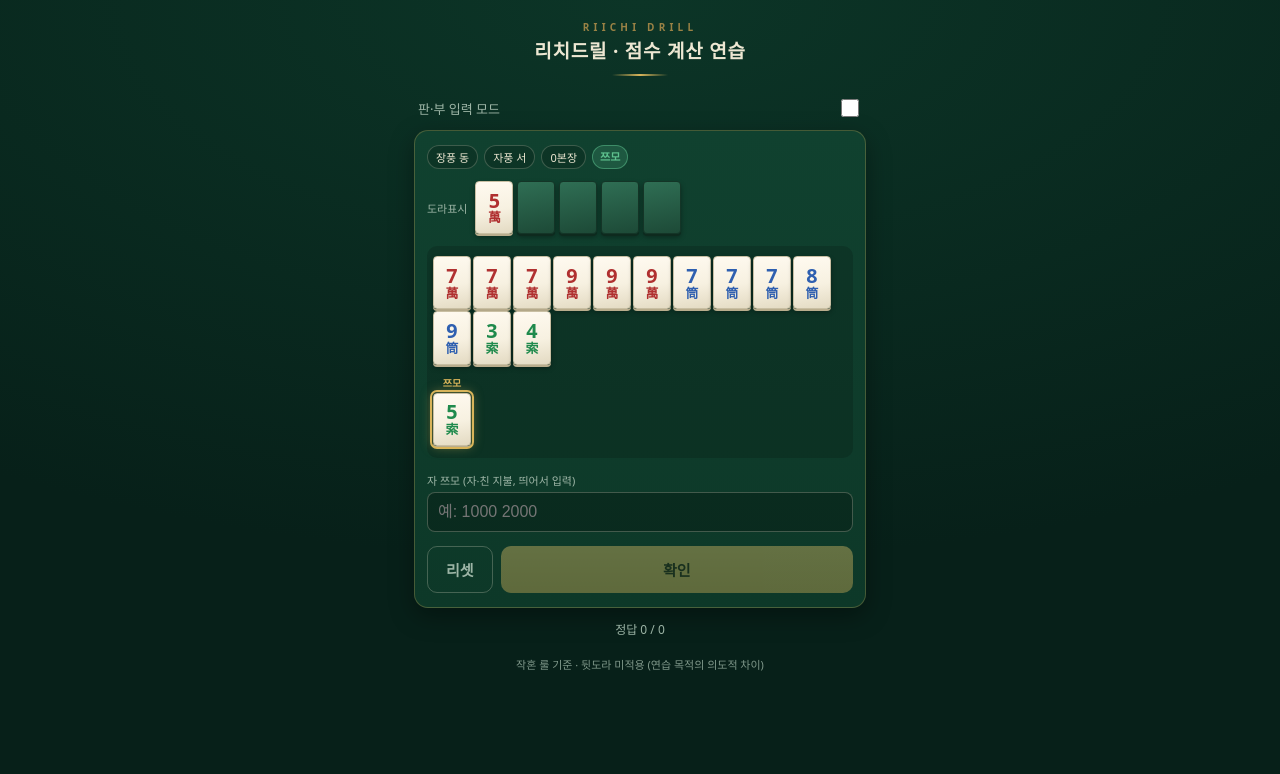
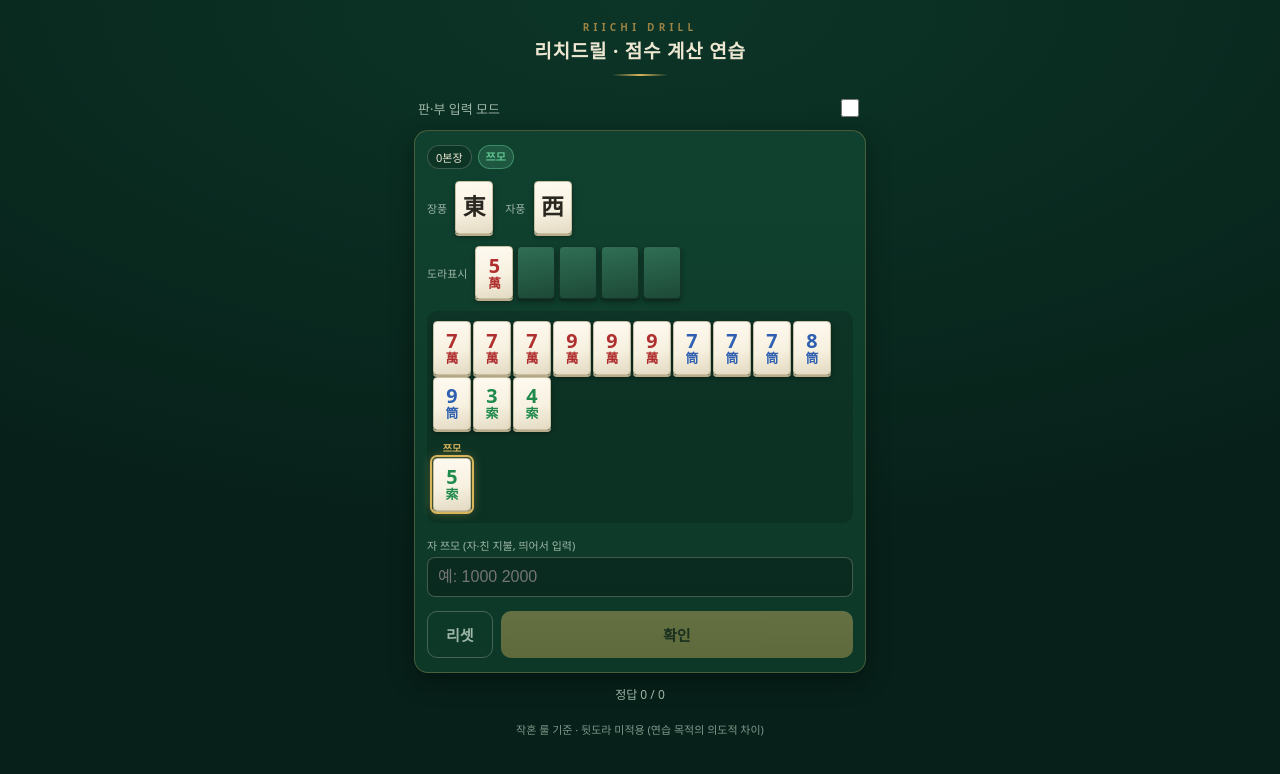
Before and after one commit to manbo-park/ronnya, a React (Vite) app: page / in a window 1280 px wide. Shown: the top 774 px of the page. Built offline with nearby package versions, Linux system fonts and the light colour scheme.

Commit message:
feat: 장풍·자풍을 텍스트 배지 대신 패로 표시
풍패를 실제 패 모양으로 보여 줘 실전과 같은 시각
정보로 역·부수 판단을 연습할 수 있게 한다. 친 여부는
자풍 라벨 옆에 텍스트로 유지한다.

```diff
--- a/src/features/ScoreTrainer.tsx
+++ b/src/features/ScoreTrainer.tsx
@@ -1,6 +1,5 @@
 import { useCallback, useState } from 'react';
 import { generateProblem, type GeneratedProblem } from '../core/generator';
-import { WIND_NAMES } from '../core/tiles';
 import type { Payment, ScoringResult } from '../core/types';
 import { MeldView, TileView } from '../components/Tiles';
 
@@ -45,11 +44,6 @@ export function ScoreTrainer({ hanFuMode }: { hanFuMode: boolean }) {
     <div className="trainer">
       <section className="card">
         <div className="badges">
-          <span className="badge">장풍 {WIND_NAMES[p.roundWind - 1]}</span>
-          <span className="badge">
-            자풍 {WIND_NAMES[p.seatWind - 1]}
-            {dealer ? ' (친)' : ''}
-          </span>
           <span className="badge">0본장</span>
           <span className={`badge badge-win ${tsumo ? 'b-tsumo' : 'b-ron'}`}>
             {tsumo ? '쯔모' : '론'}
@@ -57,6 +51,13 @@ export function ScoreTrainer({ hanFuMode }: { hanFuMode: boolean }) {
           {p.riichi === 2 && <span className="badge b-riichi">더블리치</span>}
           {p.riichi === 1 && <span className="badge b-riichi">리치</span>}
           {p.ippatsu && <span className="badge b-riichi">일발</span>}
+        </div>
+
+        <div className="dora-row">
+          <span className="row-label">장풍</span>
+          <TileView tile={{ suit: 'z', rank: p.roundWind }} />
+          <span className="row-label">자풍{dealer ? ' (친)' : ''}</span>
+          <TileView tile={{ suit: 'z', rank: p.seatWind }} />
         </div>
 
         <div className="dora-row">
--- a/src/styles.css
+++ b/src/styles.css
@@ -152,6 +152,10 @@ body {
   font-size: 11px;
   color: var(--muted);
   margin-right: 4px;
+}
+
+.dora-row .row-label:not(:first-child) {
+  margin-left: 8px;
 }
 
 /* ---- 패 ---- */
```
